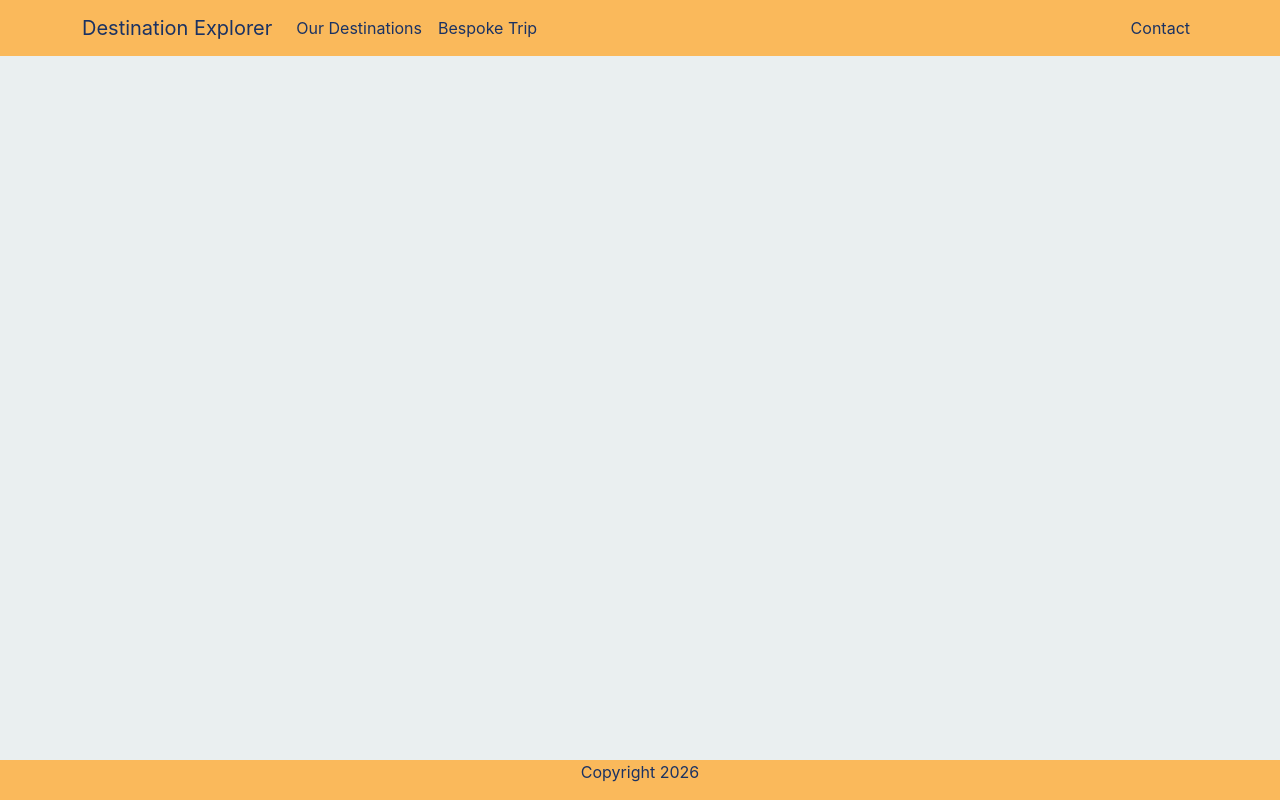
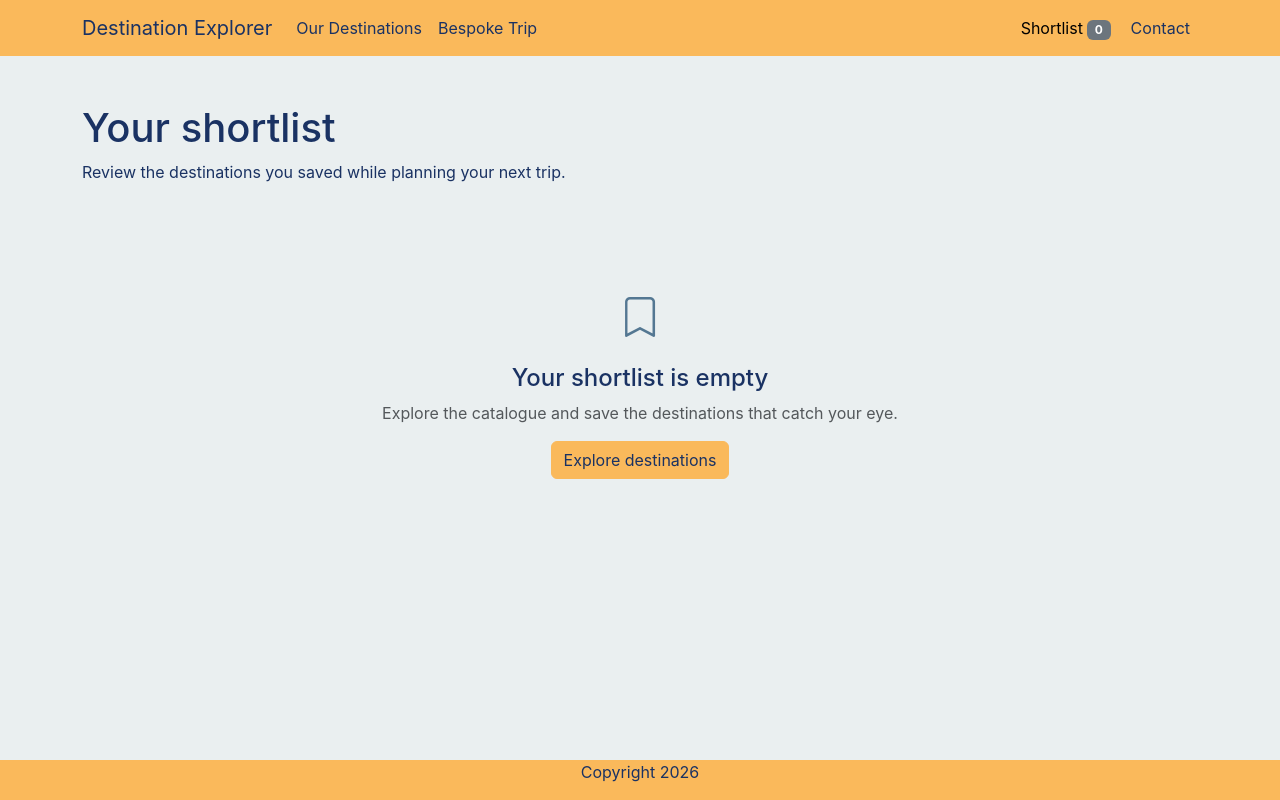
Before and after one commit to Serena293/destination-explorer, a React (Vite) app: page /shortlist in a window 1280 px wide. Built offline with nearby package versions, Linux system fonts and the light colour scheme.

Commit message:
Polish shortlist and destination details

```diff
--- a/src/App.jsx
+++ b/src/App.jsx
@@ -29,7 +29,7 @@ function App() {
               <Route path="/ourdestinations" element={<OurDestinations />} />
               <Route path="/bespoke" element={<BespokeTrip />} />
               <Route path="/contact" element={<ContactForm />} />
-              <Route path="ShortlistPage" element={<ShortlistPage/>}/>
+              <Route path="/shortlist" element={<ShortlistPage />} />
             </Routes>
           </Suspense>
         </div>
--- a/src/components/CustomNavbar.jsx
+++ b/src/components/CustomNavbar.jsx
@@ -2,8 +2,11 @@ import Container from "react-bootstrap/Container";
 import Nav from "react-bootstrap/Nav";
 import Navbar from "react-bootstrap/Navbar";
 import { Link, NavLink } from "react-router-dom";
+import { useShortlist } from "../context/ShortlistContext";
 
 function CustomNavbar() {
+  const { savedDestinationIds } = useShortlist();
+
   return (
     <Navbar collapseOnSelect expand="lg" className="bg-primary">
       <Container>
@@ -21,6 +24,17 @@ function CustomNavbar() {
             </Nav.Link>
           </Nav>
           <Nav>
+            <Nav.Link
+              as={NavLink}
+              to="/shortlist"
+              className="navbar-shortlist-link"
+              aria-label={`Shortlist with ${savedDestinationIds.length} saved destinations`}
+            >
+              <span>Shortlist</span>
+              <span className="badge text-bg-secondary mx-1">
+                {savedDestinationIds.length}
+              </span>
+            </Nav.Link>
             <Nav.Link as={NavLink} to="/contact">
               Contact
             </Nav.Link>
--- a/src/components/ModalComponent.jsx
+++ b/src/components/ModalComponent.jsx
@@ -3,41 +3,69 @@ import Modal from "react-bootstrap/Modal";
 
 const ModalComponent = ({ destination, onClose, isSaved, onToggleSave }) => {
   return (
-    <Modal show={true} onHide={onClose} centered>
-      <Modal.Header closeButton className="d-flex align-items-start">
-        <div className="flex-grow-1">
+    <Modal show={true} onHide={onClose} centered size="lg">
+      <Modal.Header closeButton>
+        <div>
           <Modal.Title>{destination.name}</Modal.Title>
-          <img
-            src={destination.imageUrl}
-            className="w-100 mt-2"
-            style={{ maxHeight: "200px", objectFit: "contain" }}
-            alt={`${destination.name}, ${destination.country}`}
-          />
+          <p className="modal-destination-subtitle mb-0">
+            {destination.country} · {destination.region}
+          </p>
         </div>
       </Modal.Header>
 
-      <Modal.Body>
-        <div className="d-flex justify-content-between mb-3">
-          <p>
-            <strong>Country:</strong> {destination.country}
-          </p>
-          <p>
-            <strong>Region:</strong> {destination.region}
-          </p>
+      <Modal.Body className="p-0">
+        <img
+          src={destination.imageUrl}
+          className="modal-destination-image"
+          alt={`${destination.name}, ${destination.country}`}
+        />
 
-          <p>
-            {" "}
-            <strong>Mood:</strong>{" "}
-            {destination.mood.join(", ")}
-          </p>
+        <div className="modal-destination-content">
+          <dl className="modal-destination-facts">
+            <div>
+              <dt>Country</dt>
+              <dd>{destination.country}</dd>
+            </div>
+            <div>
+              <dt>Region</dt>
+              <dd>{destination.region}</dd>
+            </div>
+            <div>
+              <dt>Currency</dt>
+              <dd>{destination.currency}</dd>
+            </div>
+            <div>
+              <dt>Destination type</dt>
+              <dd className="text-capitalize">{destination.type}</dd>
+            </div>
+          </dl>
+
+          <section aria-labelledby={`moods-${destination.id}`}>
+            <h3 className="h6" id={`moods-${destination.id}`}>
+              Travel moods
+            </h3>
+            <div className="d-flex flex-wrap gap-2">
+              {destination.mood.map((mood) => (
+                <span
+                  className="badge rounded-pill text-bg-secondary text-capitalize"
+                  key={mood}
+                >
+                  {mood}
+                </span>
+              ))}
+            </div>
+          </section>
+
+          <section className="mt-4" aria-labelledby={`about-${destination.id}`}>
+            <h3 className="h6" id={`about-${destination.id}`}>
+              About {destination.name}
+            </h3>
+            <p className="mb-0">{destination.description}</p>
+          </section>
         </div>
-        <p>
-          <strong>Description:</strong>
-        </p>
-        <p>{destination.description}</p>
       </Modal.Body>
 
-      <Modal.Footer>
+      <Modal.Footer className="modal-destination-footer">
         <Button
           variant={isSaved ? "outline-secondary" : "primary"}
           type="button"
--- a/src/components/OurDestinations.jsx
+++ b/src/components/OurDestinations.jsx
@@ -129,7 +129,7 @@ const OurDestination = () => {
         </div>
 
         <Link
-          to="/ShortlistPage"
+          to="/shortlist"
           className="catalog-shortlist-link"
           aria-label={`View shortlist with ${savedDestinationIds.length} saved destinations`}
         >
@@ -195,7 +195,7 @@ const OurDestination = () => {
             <i className="bi bi-search" aria-hidden="true" />
             <h2 className="h4 mt-3">No destinations found</h2>
             <p className="text-body-secondary">
-            No destinations match those filters yet.
+              No destinations match those filters yet.
             </p>
             <button
               className="btn btn-outline-secondary"
--- a/src/index.css
+++ b/src/index.css
@@ -65,6 +65,12 @@ html {
 .catalog-shortlist-link:hover,
 .catalog-shortlist-link:focus-visible {
   color: #111f3d;
+}
+
+.navbar-shortlist-link {
+  display: inline-flex;
+  align-items: center;
+  gap: 0.4rem;
 }
 
 .catalog-toolbar {
@@ -180,6 +186,62 @@ html {
   align-self: flex-start;
 }
 
+.shortlist-heading {
+  max-width: 650px;
+}
+
+.shortlist-count {
+  font-weight: 600;
+}
+
+.shortlist-empty-state {
+  padding: 5rem 1rem;
+}
+
+.shortlist-empty-state > .bi {
+  color: #547792;
+  font-size: 2.5rem;
+}
+
+.modal-destination-subtitle {
+  color: #547792;
+  font-size: 0.9rem;
+}
+
+.modal-destination-image {
+  display: block;
+  width: 100%;
+  height: min(42vh, 360px);
+  object-fit: cover;
+}
+
+.modal-destination-content {
+  padding: 1.5rem;
+}
+
+.modal-destination-facts {
+  display: grid;
+  grid-template-columns: repeat(4, minmax(0, 1fr));
+  gap: 1rem;
+  margin-bottom: 1.5rem;
+}
+
+.modal-destination-facts > div {
+  min-width: 0;
+}
+
+.modal-destination-facts dt {
+  color: #547792;
+  font-size: 0.8rem;
+  font-weight: 600;
+  text-transform: uppercase;
+}
+
+.modal-destination-facts dd {
+  margin-bottom: 0;
+  overflow-wrap: anywhere;
+}
+
 @media (max-width: 767.98px) {
   .catalog-heading {
     align-items: stretch;
@@ -223,4 +285,21 @@ html {
   .destination-details-button {
     width: 100%;
   }
+
+  .modal-destination-image {
+    height: 240px;
+  }
+
+  .modal-destination-facts {
+    grid-template-columns: repeat(2, minmax(0, 1fr));
+  }
+
+  .modal-destination-footer {
+    align-items: stretch;
+    flex-direction: column;
+  }
+
+  .modal-destination-footer .btn {
+    width: 100%;
+  }
 }
--- a/src/pages/ShortlistPage.jsx
+++ b/src/pages/ShortlistPage.jsx
@@ -1,10 +1,13 @@
+import { useState } from "react";
+import { Link } from "react-router-dom";
 import CardComponent from "../components/CardComponent";
+import ModalComponent from "../components/ModalComponent";
 import { getAllDestinations } from "../services/destinationService";
 import { useShortlist } from "../context/ShortlistContext";
-import { useState } from "react";
-import ModalComponent from "../components/ModalComponent";
 
 const ShortlistPage = () => {
+  const [selectedDestination, setSelectedDestination] = useState(null);
+
   const {
     savedDestinationIds,
     toggleSavedDestination,
@@ -17,20 +20,39 @@ const ShortlistPage = () => {
     savedDestinationIds.includes(destination.id),
   );
 
-  const [selectedCard, setSelectedCard] = useState(null);
-
   return (
-    <main className="container py-5">
-      <header className="mb-4">
-        <h1>Your shortlist</h1>
+    <main
+      className="container py-4 py-md-5"
+      aria-labelledby="shortlist-title"
+    >
+      <header className="shortlist-heading mb-4">
+        <h1 id="shortlist-title">Your shortlist</h1>
         <p>
           Review the destinations you saved while planning your next trip.
         </p>
       </header>
 
       {savedDestinations.length === 0 ? (
-        <p>You have not saved any destinations yet.</p>
+        <section className="shortlist-empty-state text-center">
+          <i className="bi bi-bookmark" aria-hidden="true" />
+          <h2 className="h4 mt-3">Your shortlist is empty</h2>
+          <p className="text-body-secondary">
+            Explore the catalogue and save the destinations that catch your
+            eye.
+          </p>
+          <Link className="btn btn-primary" to="/ourdestinations">
+            Explore destinations
+          </Link>
+        </section>
       ) : (
+        <>
+          <p className="shortlist-count" aria-live="polite">
+            {savedDestinations.length}{" "}
+            {savedDestinations.length === 1
+              ? "destination saved"
+              : "destinations saved"}
+          </p>
+
           <div className="row g-4">
             {savedDestinations.map((destination) => (
               <div
@@ -43,20 +65,23 @@ const ShortlistPage = () => {
                   onToggleSave={() =>
                     toggleSavedDestination(destination.id)
                   }
-                onSelect={setSelectedCard}
+                  onSelect={setSelectedDestination}
                 />
               </div>
             ))}
           </div>
+        </>
+      )}
 
-      )}
-      {selectedCard && (
+      {selectedDestination && (
         <ModalComponent
-    destination={selectedCard}
-    onClose={() => setSelectedCard(null)}
-    isSaved={isDestinationSaved(selectedCard.id)}
-    onToggleSave={() =>
-      toggleSavedDestination(selectedCard.id)}
+          destination={selectedDestination}
+          onClose={() => setSelectedDestination(null)}
+          isSaved={isDestinationSaved(selectedDestination.id)}
+          onToggleSave={() => {
+            toggleSavedDestination(selectedDestination.id);
+            setSelectedDestination(null);
+          }}
         />
       )}
     </main>
```
Lines whose indentation alone changed are shown as unchanged.
